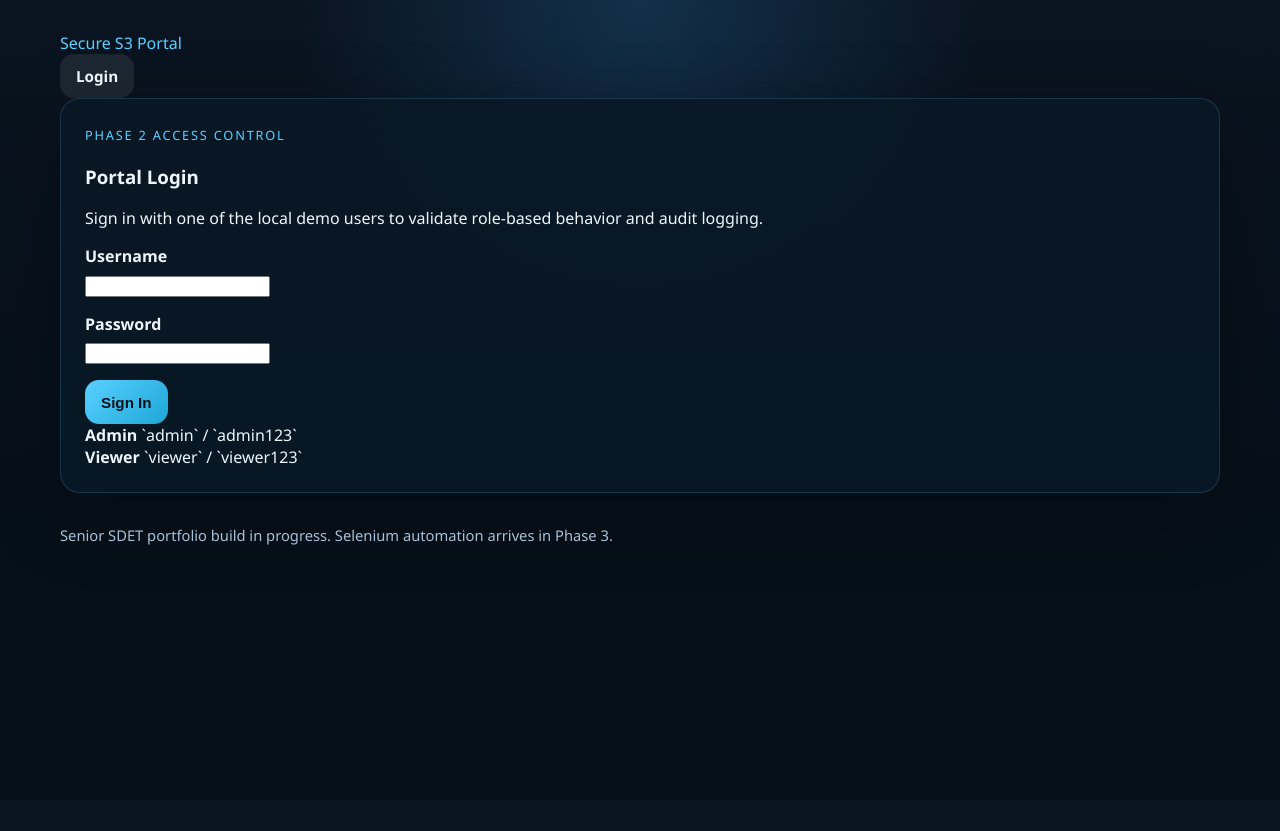
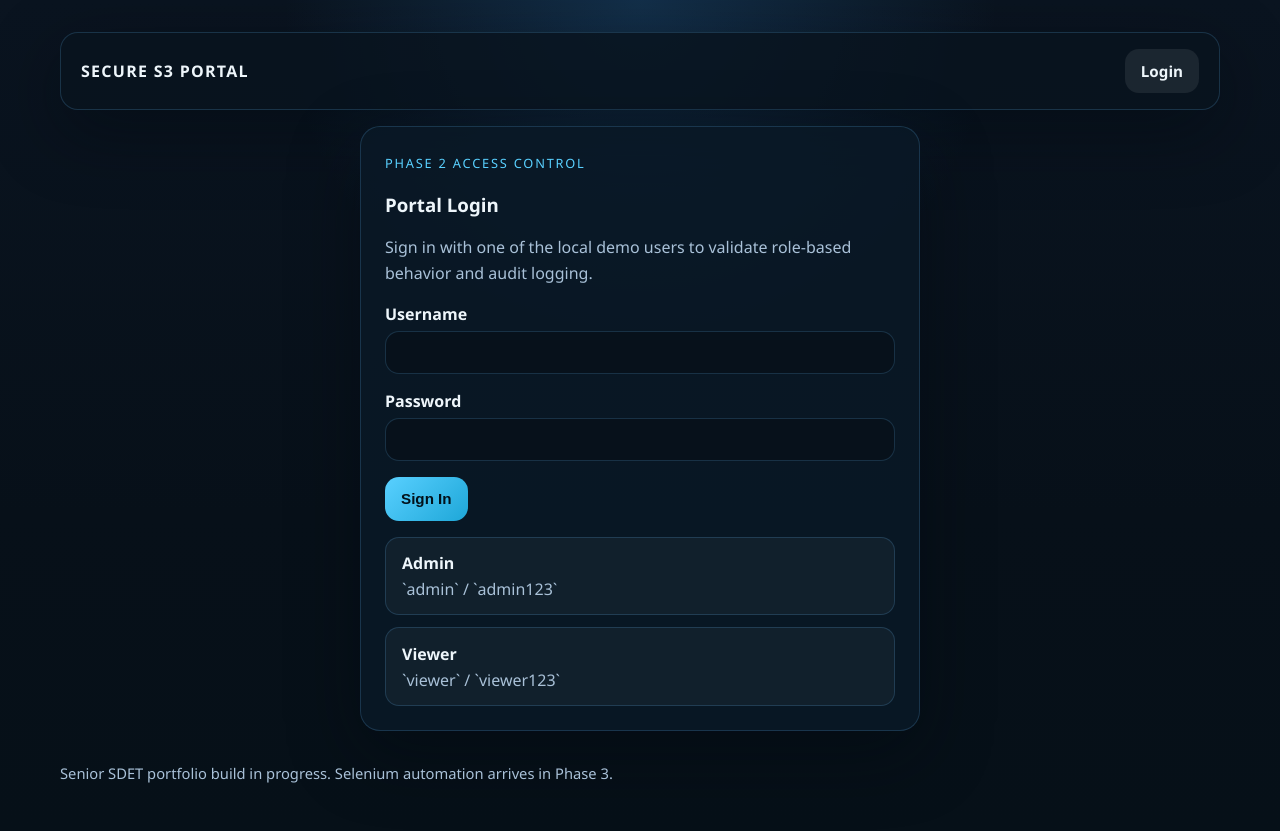
Before and after one commit to solracq/s3-storage-ui-automation-framework, a FastAPI app: page /login in a window 1280 px wide. Before the commit the page ends 545 px from the top, so only its background shows below. Run offline with FastAPI, Linux system fonts and the light colour scheme.

Commit message:
File to support the new authenicated UI

```diff
--- a/app/storage_portal/static/styles.css
+++ b/app/storage_portal/static/styles.css
@@ -39,6 +39,63 @@
 }
 
 /* Shared layout containers and hero presentation. */
+.topbar {
+  display: flex;
+  align-items: center;
+  justify-content: space-between;
+  gap: 1rem;
+  margin-bottom: 1rem;
+  padding: 1rem 1.25rem;
+  border: 1px solid var(--border);
+  border-radius: 18px;
+  background: rgba(9, 20, 30, 0.84);
+  box-shadow: var(--shadow);
+}
+
+.brand-mark {
+  color: var(--text);
+  font-size: 1rem;
+  font-weight: 700;
+  letter-spacing: 0.08em;
+  text-transform: uppercase;
+}
+
+.topbar-actions {
+  display: flex;
+  align-items: center;
+  gap: 0.75rem;
+  flex-wrap: wrap;
+}
+
+.topbar-nav {
+  display: flex;
+  gap: 0.9rem;
+  align-items: center;
+}
+
+.topbar-nav a {
+  color: var(--muted);
+  font-weight: 600;
+}
+
+.user-badge {
+  display: grid;
+  gap: 0.2rem;
+  padding: 0.7rem 0.9rem;
+  border-radius: 14px;
+  border: 1px solid var(--border);
+  background: rgba(255, 255, 255, 0.05);
+}
+
+.user-badge strong {
+  color: var(--text);
+}
+
+.user-badge span {
+  color: var(--muted);
+  font-size: 0.88rem;
+}
+
 .page-shell {
   width: min(1160px, calc(100% - 2rem));
   margin: 0 auto;
@@ -99,6 +156,13 @@
   margin-bottom: 0.75rem;
 }
 
+.panel-copy {
+  margin-top: 0;
+  margin-bottom: 1rem;
+  color: var(--muted);
+  line-height: 1.6;
+}
+
 /* Status and metadata styles for storage health information. */
 .status-pill {
   display: inline-flex;
@@ -118,6 +182,11 @@
 .status-pill--error {
   background: rgba(255, 117, 138, 0.15);
   color: var(--error);
+}
+
+.status-pill--viewer {
+  background: rgba(255, 211, 107, 0.12);
+  color: var(--warning);
 }
 
 .meta-list {
@@ -183,6 +252,15 @@
   color: var(--text);
 }
 
+.text-input {
+  width: 100%;
+  padding: 0.8rem 0.9rem;
+  border-radius: 14px;
+  border: 1px solid var(--border);
+  background: var(--panel-strong);
+  color: var(--text);
+}
+
 .button-row {
   display: flex;
   gap: 0.75rem;
@@ -219,6 +297,39 @@
   background: rgba(255, 117, 138, 0.16);
   color: #ffd8de;
   border: 1px solid rgba(255, 117, 138, 0.24);
+}
+
+.auth-shell {
+  display: grid;
+  place-items: center;
+  min-height: 70vh;
+}
+
+.auth-card {
+  width: min(560px, 100%);
+}
+
+.credential-grid {
+  display: grid;
+  gap: 0.75rem;
+  margin-top: 1rem;
+}
+
+.credential-card {
+  display: grid;
+  gap: 0.25rem;
+  padding: 0.9rem 1rem;
+  border-radius: 14px;
+  border: 1px solid var(--border);
+  background: rgba(255, 255, 255, 0.04);
+}
+
+.credential-card strong {
+  color: var(--text);
+}
+
+.credential-card span {
+  color: var(--muted);
 }
 
 /* File table styling, inline actions, and monospace metadata display. */
@@ -280,8 +391,14 @@
 
 /* Mobile adjustments for tighter layouts and stacked actions. */
 @media (max-width: 720px) {
+  .topbar,
   .page-shell {
     width: min(100% - 1rem, 100%);
+  }
+
+  .topbar {
+    flex-direction: column;
+    align-items: stretch;
   }
 
   .hero,
@@ -289,6 +406,8 @@
     padding: 1.2rem;
   }
 
+  .topbar-actions,
+  .topbar-nav,
   .button-row,
   .table-actions {
     flex-direction: column;
```
